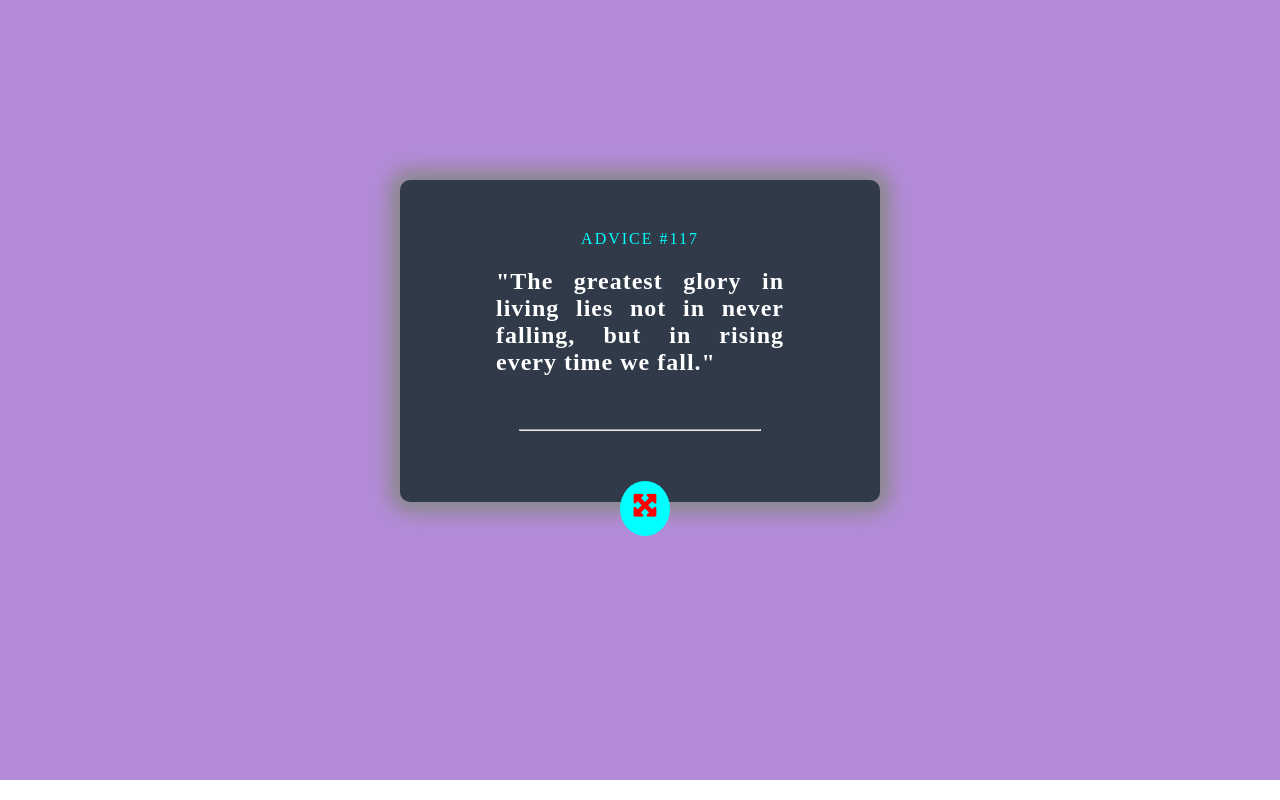
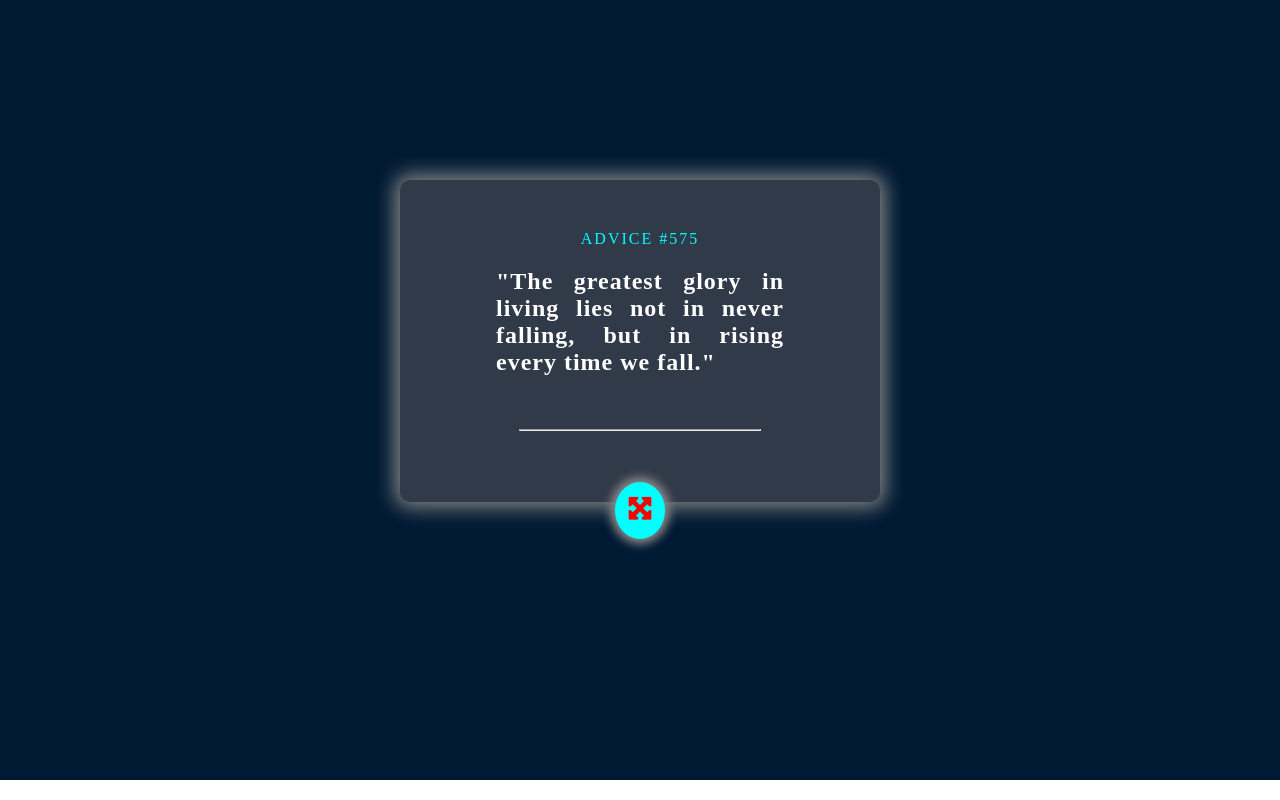
Before and after one commit to prakashanki526/AdviceGenerator, a React (Create React App) app in the folder advice-generator/: page / in a window 1280 px wide. Built offline with nearby package versions, Linux system fonts and the light colour scheme.

Commit message:
final commit

```diff
--- a/advice-generator/src/components/Data.js
+++ b/advice-generator/src/components/Data.js
@@ -1,4 +1,4 @@
 
-    const quotes = ["The greatest glory in living lies not in never falling, but in rising every time we fall.","If life were predictable it would cease to be life, and be without flavor.","If you set your goals ridiculously high and it's a failure, you will fail above everyone else's success.","Spread love everywhere you go. Let no one ever come to you without leaving happier.","It is during our darkest moments that we must focus to see the light.","Do not go where the path may lead, go instead where there is no path and leave a trail.","Don't judge each day by the harvest you reap but by the seeds that you plant."];
+    const quotes = ["The greatest glory in living lies not in never falling, but in rising every time we fall.","If life were predictable it would cease to be life, and be without flavor.","If you set your goals ridiculously high and it's a failure, you will fail above everyone else's success.","Spread love everywhere you go. Let no one ever come to you without leaving happier.","It is during our darkest moments that we must focus to see the light.","Do not go where the path may lead, go instead where there is no path and leave a trail.","Don't judge each day by the harvest you reap but by the seeds that you plant.","Be the change that you wish to see in the world.","If you tell the truth, you don't have to remember anything.","A friend is someone who knows all about you and still loves you."];
 
   export default quotes;
--- a/advice-generator/src/components/Quote/Page/Page.js
+++ b/advice-generator/src/components/Quote/Page/Page.js
@@ -1,11 +1,24 @@
-import React from 'react';
+import React,{useState} from 'react';
 import styles from './Page.module.css';
 import Quote from '../Quote';
+import quotes from '../../Data';
 
 const Page = () => {
+    const [pos,setPos] = useState(0);
+    const [bgColor, setBgColor] = useState(0);
+    function handleClick(){
+        setPos((pos+1)%quotes.length);
+        setBgColor((bgColor+1)%3);
+    }
+
+    const bgcolors = ["#001a33","#ff9900","#330000"];
+
     return (
-        <div className={styles.body}>
-            <Quote />
+        <div className={styles.body} style={{backgroundColor:bgcolors[bgColor]}}>
+            <Quote bg={bgColor} pos={pos}/>
+            <div className={styles.dice} onClick={handleClick}>
+                <i className="fa fa-arrows-alt" style={{fontSize:26, color:"red"}}></i>
+            </div>
         </div>
     );
 };
--- a/advice-generator/src/components/Quote/Page/Page.module.css
+++ b/advice-generator/src/components/Quote/Page/Page.module.css
@@ -4,3 +4,17 @@
     width: 100%;
     padding-top: 180px;
 }
+
+.dice{
+    height: 50px;
+    width: 50px;
+    border-radius: 100%;
+    background-color: aqua;
+    font-size: xx-large;
+    text-align: center;
+    font-weight: 700;
+    margin: auto;
+    box-shadow: 0 0 10px 5px #888888;
+    margin-top: -20px;
+    padding-top: 7px;
+}
--- a/advice-generator/src/components/Quote/Quote.js
+++ b/advice-generator/src/components/Quote/Quote.js
@@ -1,30 +1,19 @@
-import React, {useState} from 'react';
+import React from 'react';
 import styles from './Quote.module.css';
 import quotes from '../Data';
 
-const Quote = () => {
-    const [pos,setPos] = useState(0);
-    const [bgColor, setBgColor] = useState(0);
-    function handleClick(){
-        let newpos = Math.floor((Math.random()* quotes.length));
-        setPos(newpos);
-        setBgColor((bgColor+1)%3);
-    }
-
+const Quote = (props) => {
     const bgcolors = ["#313A49","#B46823","#572525"];
 
     return (
-        <div className={styles.container} style={{backgroundColor: bgcolors[bgColor]}}>
+        <div className={styles.container} style={{backgroundColor: bgcolors[props.bg]}}>
             <div className={styles.title}>
-                ADVICE #117
+                ADVICE #{Math.floor(Math.random()*1000)}
             </div>
             <div className={styles.quote}>
-                "{quotes[pos]}"
+                "{quotes[props.pos]}"
             </div>
             <hr className={styles.hr}></hr>
-            <div className={styles.dice} onClick={handleClick}>
-            <i className="fa fa-arrows-alt" style={{fontSize:26, color:"red"}}></i>
-            </div>
         </div>
     );
 };
--- a/advice-generator/src/components/Quote/Quote.module.css
+++ b/advice-generator/src/components/Quote/Quote.module.css
@@ -1,7 +1,7 @@
 .container{
     height: 322px;
     width: 480px;
-    box-shadow:0 0 20px 10px #888888;
+    box-shadow:0 0 20px 5px #888888;
     border-radius: 10px;
     margin: auto;
     background-color: blueviolet;
```
